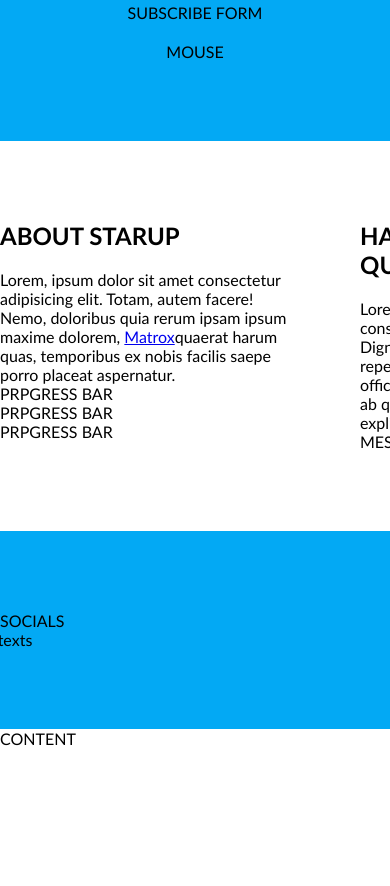
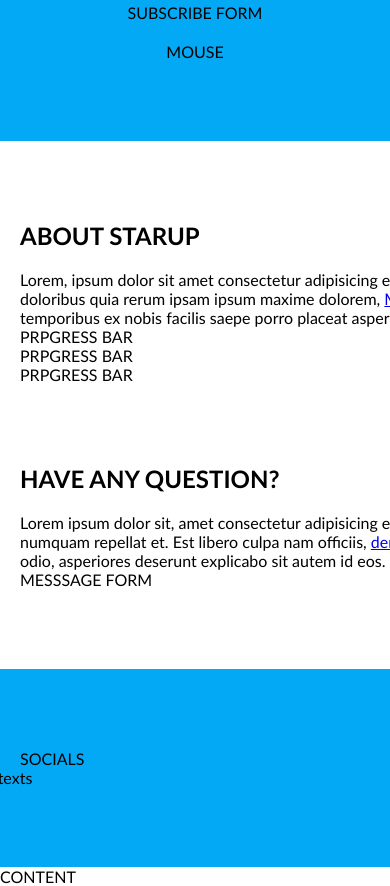
Before and after one commit to RimantasZiedelis/5-comming-soon, a website: page index.html in a window 390 px wide. Shown: the part 813-1699 px from the top of the page. Before the commit the page ends 1561 px from the top, so only its background shows below. Drawn offline with Linux system fonts and the light colour scheme.

Commit message:
additional

```diff
--- a/css/base/layout.css
+++ b/css/base/layout.css
@@ -29,8 +29,8 @@ margin: 0 calc(50% - 300px);
 }
 @media (max-width: 640px) {
     .container {
-    padding-left: 20;
-    padding-right: 20;
+    padding-left: 20px;
+    padding-right: 20px;
     }
     .container > .row
     .container > .small-row {
--- a/css/custom.css
+++ b/css/custom.css
@@ -74,7 +74,7 @@ main .section-decribtion {
 }
 
 main .section-decribtion > a {
-  color: var(--secondary-color);
+  color: var(--secondary-colar);
   color: #555;
   font-size: inherit;
   line-height: inherit;
@@ -83,7 +83,7 @@ main .section-decribtion > a {
 main .section-decribtion > a:hover {
  text-decoration: underline;
 }
-/* @media (max-width: 900px) {
+@media (max-width: 900px) {
     main .left-column {
         width: 100%;
         margin-bottom: 80px;
@@ -91,4 +91,4 @@ main .section-decribtion > a:hover {
       main .right-column {
         width: 100%;
   }
-} */
+}
```
Also changed, not shown: index.html (+1 -1 lines).
